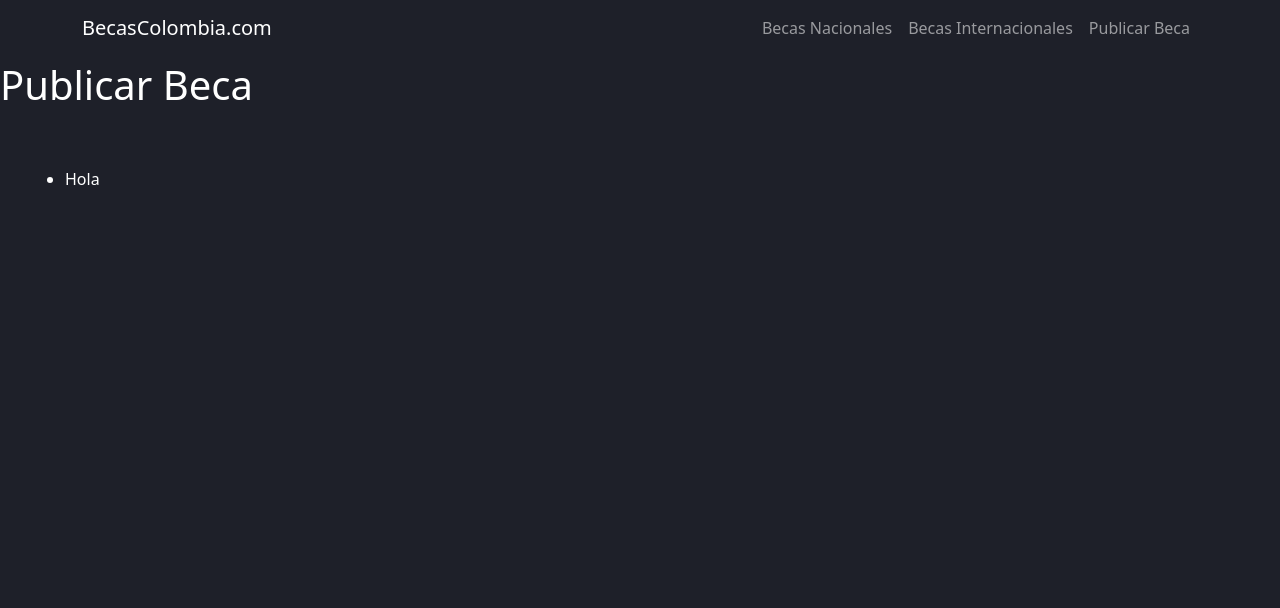
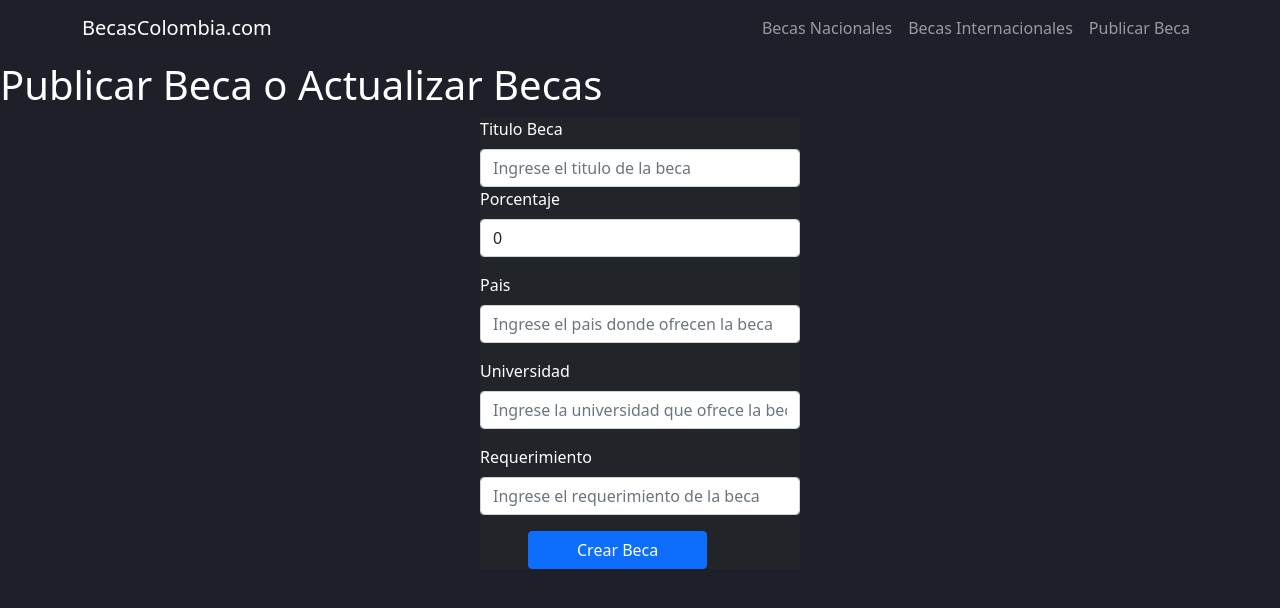
Before and after one commit to BrayanCortesJimenez/Proyecto-Web-BecasColombia, a React (Create React App) app in the folder myfrontapp/: page /PublicarBeca in a window 1280 px wide. Shown: the top 608 px of the page. Built offline with nearby package versions, Linux system fonts and the light colour scheme.

Commit message:
Creacion del form para registrar becas, agregando el componente form a la pagina de publicar, cambios menores en estilo a cards y solucion error de becas internacionales

```diff
--- a/myfrontapp/src/Funciones/BackBecas.js
+++ b/myfrontapp/src/Funciones/BackBecas.js
@@ -1,7 +1,9 @@
 const APIBECAS_URL = "http://127.0.0.1:8000/api/beca/";
 
 
-async function GetAllBecas(){
+
+
+export default async function GetAllBecas(){
     try{
         const respuesta = await fetch(`${APIBECAS_URL}`);
         const data = await respuesta.json();
@@ -12,4 +14,19 @@ async function GetAllBecas(){
     }
 }
 
-export default GetAllBecas;
+export async function registerBecas(newBeca){
+    return await fetch(APIBECAS_URL, {
+        method: 'POST',
+        headers:{
+            'Content-Type': 'application/json'
+        },
+        body: JSON.stringify({
+            "nombre": String(newBeca.nombre),
+            "porcentaje": parseInt(newBeca.porcentaje),
+            "pais": String(newBeca.pais),
+            "universidad": String(newBeca.universidad),
+            "requerimientos": String(newBeca.requerimientos),
+        })
+    } );
+
+}
--- a/myfrontapp/src/components/Becas/FormBeca.js
+++ b/myfrontapp/src/components/Becas/FormBeca.js
@@ -0,0 +1,59 @@
+import React from "react";
+import { Form, Button } from "react-bootstrap";
+import {useState } from 'react';
+import {registerBecas} from "../../Funciones/BackBecas.js";
+import './FormBeca.css';
+
+
+function FormularioBecas(){
+    const initialSatate = {id:0, nombre: "", porcentaje: 0, pais: "", universidad: "", requerimientos: ""};
+
+    const[BecaNueva, setBecaNueva] = useState(initialSatate);
+
+    const handleInputChange = (e) => {
+
+        setBecaNueva({ ...BecaNueva, [e.target.name]: e.target.value});
+    };
+
+    const handleSubmit = async (e) =>{
+        e.preventDefault();
+        try{
+            let res;
+            res = await registerBecas(BecaNueva);
+            const data = await res.json();
+            console.log(data);
+        }catch(error){
+            console.log(error);
+        }
+    }
+
+    return(
+        <Form onSubmit={handleSubmit} className="col-md-3 mx-auto bg-dark text-white">
+            <Form.Group className="col-mb-3 mx-auto" controlId="formTituloBeca">
+                <Form.Label>Titulo Beca</Form.Label>
+                <Form.Control type="text" name="nombre" value={BecaNueva.nombre} onChange={handleInputChange} placeholder="Ingrese el titulo de la beca" />
+            </Form.Group>
+            <Form.Group className="mb-3" controlId="formPorcentaje">
+                <Form.Label>Porcentaje</Form.Label>
+                <Form.Control type="number" name="porcentaje" value={BecaNueva.porcentaje} onChange={handleInputChange}  placeholder="Ingrese el porcentaje cubierto" />
+            </Form.Group>
+            <Form.Group className="mb-3" controlId="formPais">
+                <Form.Label>Pais</Form.Label>
+                <Form.Control type="text" name="pais" value={BecaNueva.pais} onChange={handleInputChange} placeholder="Ingrese el pais donde ofrecen la beca" />
+            </Form.Group>
+            <Form.Group className="mb-3" controlId="formUniversidad">
+                <Form.Label>Universidad</Form.Label>
+                <Form.Control type="text" name="universidad" value={BecaNueva.universidad} onChange={handleInputChange} placeholder="Ingrese la universidad que ofrece la beca" />
+            </Form.Group>
+            <Form.Group className="mb-3" controlId="formRequerimientos">
+                <Form.Label>Requerimiento</Form.Label>
+                <Form.Control type="text" name="requerimientos" value={BecaNueva.requerimientos} onChange={handleInputChange} placeholder="Ingrese el requerimiento de la beca" />
+            </Form.Group>
+            <Button className="btn btn-primary px-5 mx-5" variant="primary" type="submit">
+                Crear Beca
+            </Button>
+        </Form>
+    );
+}
+
+export default FormularioBecas;
--- a/myfrontapp/src/components/Card/CardShowBeca.js
+++ b/myfrontapp/src/components/Card/CardShowBeca.js
@@ -1,5 +1,5 @@
 import React from "react";
-import { Card, ListGroup, ListGroupItem } from "react-bootstrap";
+import { Card, ListGroup, ListGroupItem, Button } from "react-bootstrap";
 import './CardShowBeca.css';
 import BecaImg from '../../Assets/img/Grado.jpg';
 
@@ -19,8 +19,8 @@ function CardShowBecas({beca}){
                     <ListGroupItem>Requerimientos:{beca.requerimientos}</ListGroupItem>
                 </ListGroup>
                 <Card.Body>
-                    <Card.Link href="#"></Card.Link>
-                    <Card.Link href="#"></Card.Link>
+                    <Button className="btn btn-primary">Actualizar</Button>
+                    <Button className="btn btn-danger">Eliminar</Button>
                 </Card.Body>
             </Card>
     );
--- a/myfrontapp/src/components/Internacionales/BecasInternacionales.js
+++ b/myfrontapp/src/components/Internacionales/BecasInternacionales.js
@@ -15,7 +15,7 @@ function BecasInternacionales() {
 
   const listItem = interBecas.map(beca =>{
 
-    if (beca.pais !== "Colombia" || beca.pais !== "colombia" )
+    if (beca.pais !== "Colombia" && beca.pais !== "colombia" )
       return(
       <CardShowBecas key={beca.id} beca={beca} />
       )
--- a/myfrontapp/src/components/PublicarBeca/PublicarBeca.css
+++ b/myfrontapp/src/components/PublicarBeca/PublicarBeca.css
@@ -1,11 +1,3 @@
-.Publicar-Beca{
-    display: grid;
-    grid-template-columns: repeat(3 , 350px);
-    gap: 50px;
-    padding: 50px;
-    justify-content: center;
-}
-
 .Main-Content-Publicar-Beca{
     background-color: #1E2029;
     color: white;
--- a/myfrontapp/src/components/PublicarBeca/PublicarBeca.js
+++ b/myfrontapp/src/components/PublicarBeca/PublicarBeca.js
@@ -1,13 +1,14 @@
 import './PublicarBeca.css';
+import FormularioBecas from '../Becas/FormBeca';
 
 function CrearBeca() {
 
     return (
       <main className='Main-Content-Publicar-Beca'>
-        <div><h1>Publicar Beca</h1>
-          <ul className='Publicar-Beca'>
-            <li>Hola</li>
-          </ul>
+        <div><h1>Publicar Beca o Actualizar Becas </h1>
+          <div className='Publicar-Beca'>
+            <FormularioBecas/>
+          </div>
         </div>
       </main>
     );
```
